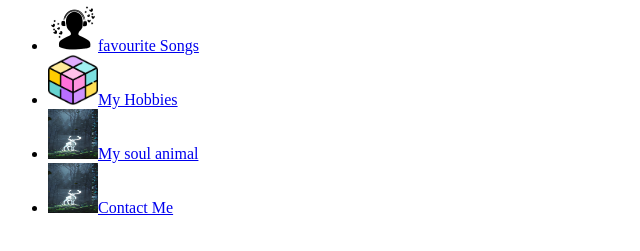
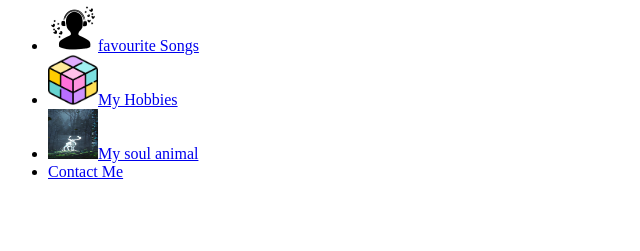
Before and after one commit to GudulBabu/sandhya, a plain HTML site: page index.html in a window 1280 px wide. Shown: the part 79-330 px from the top of the page, without its empty margins (0-640 px from the left). Drawn offline with Linux system fonts and the light colour scheme.

Commit message:
Update index.html

```diff
--- a/index.html
+++ b/index.html
@@ -12,7 +12,7 @@
 <li><img src="./Images/song icon.png" height="50px" width="50px" alt="Song Icon"><a href="./My favourite Songs Code.html">favourite Songs</a></li>
 <li><img src="./Images/Rubik hobby.png"height="50px" width="50px" alt="Hobby icon"><a href="./My hobbies.html">My Hobbies</a></li>
 <li><img src="./Images/Soul ani.jpg"height="50px" width="50px" alt="Animal icon"><a href="./My soul animal.html">My soul animal</a></li>
-    <li><img src="./Images/Soul ani.jpg"height="50px" width="50px" alt="Animal icon"><a href="./contact.html">Contact Me</a></li>
+    <li><a href="./contact.html">Contact Me</a></li>
  </ul>
 </body>
 </html>
```
